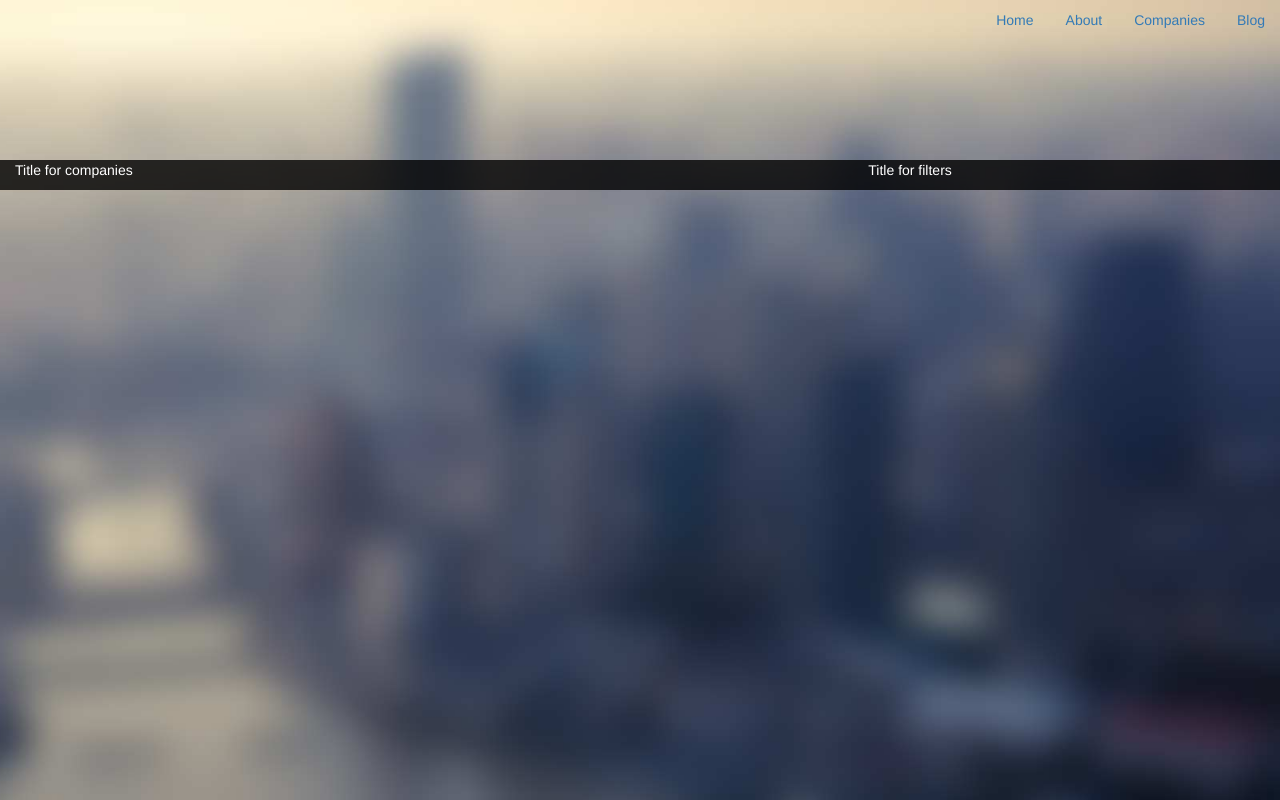
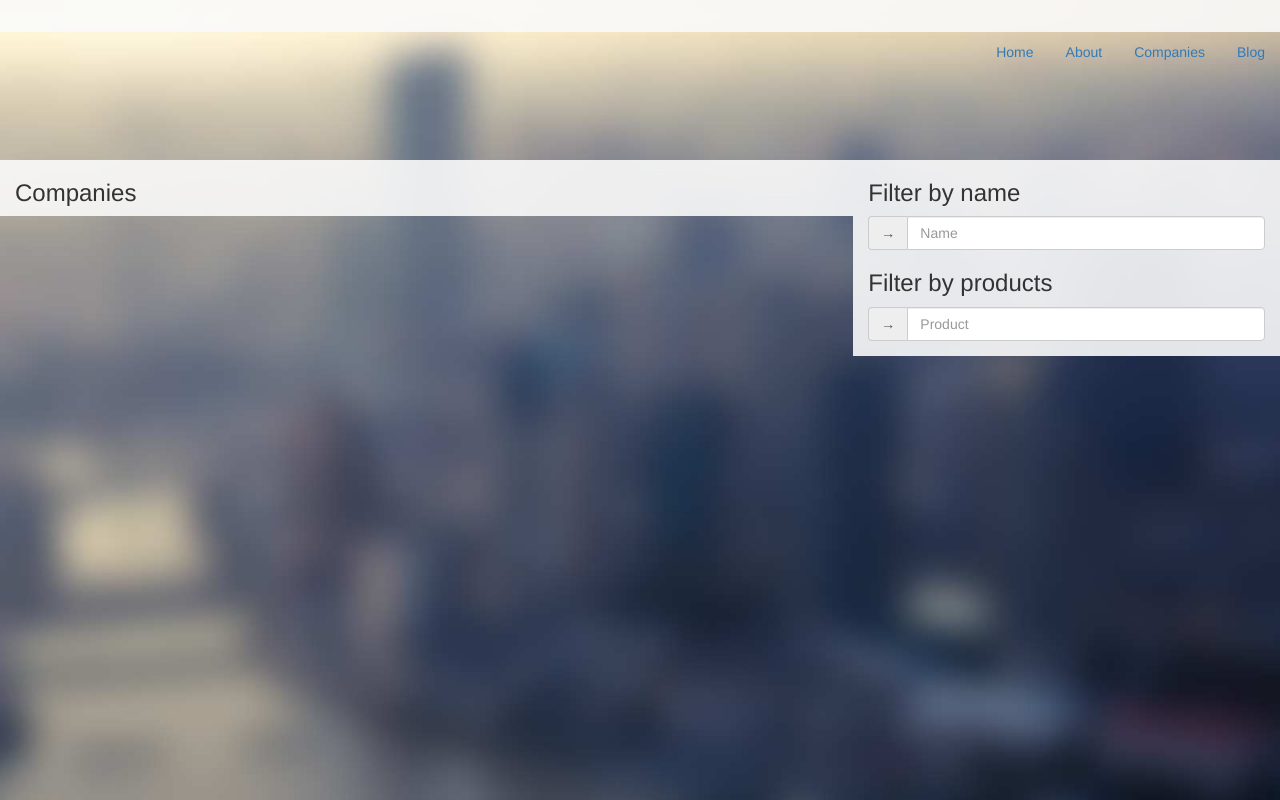
Before and after one commit to MaximAdler/AvalonAngularEs6, a website: page index.html in a window 1280 px wide. Drawn offline with nearby package versions, Linux system fonts and the light colour scheme; no server answers.

Commit message:
get companies; create search companies

```diff
--- a/app/app.core/app.controller.js
+++ b/app/app.core/app.controller.js
@@ -1,5 +1,6 @@
 let app = angular.module('app');
 
 app.controller('AppController',['$scope', ($scope) => {
-  $scope.title = 'Title From AppController'
+  $scope.filterName = '';
+  $scope.filterProducts = '';
 }])
--- a/app/components/companies/companies.controller.js
+++ b/app/components/companies/companies.controller.js
@@ -1,3 +1,8 @@
-app.controller('CompaniesController',['$scope', ($scope) => {
-  $scope.title = 'Title for companies';
+app.controller('CompaniesController',['$scope', '$http', '$log', ($scope, $http, $log) => {
+
+    $http.get('http://avalon.avalonfaltd.com:3090/companies')
+         .then((resp)=>{
+           $scope.companies = resp.data.success.filter((v)=>v.companyName != '' && v.companyName != null)
+           console.log($scope.companies)
+         })
 }])
--- a/app/components/companies/companies.html
+++ b/app/components/companies/companies.html
@@ -1 +1,40 @@
-<p>{{title}}</p>
+<div ng-controller="CompaniesController as CCtrl">
+  <div class="col-xs-12 col-md-8 app-companies">
+    <div class="companies-header">
+      <h3>Companies</h3>
+    </div>
+    <div class="companies-content">
+      <div class="list-group" ng-repeat="company in companies | orderBy: 'companyName' | filter: filterName">
+        <a class="list-group-item" ng-model='company.companyName'>{{company.companyName}}</a>
+      </div>
+    </div>
+  </div>
+  <div class="col-xs-6 col-md-4 app-filters">
+    <div class="filter-by-name-header">
+      <h3>Filter by name</h3>
+    </div>
+    <div class="filter-by-name-content">
+      <form>
+          <div class="form-group">
+              <div class="input-group">
+                  <div class="input-group-addon"><i class="fa fa-search">&#x2192;</i></div>
+                  <input type="text" class="form-control" placeholder="Name" ng-model="filterName">
+              </div>
+          </div>
+      </form>
+    </div>
+    <div class="filter-by-product-header">
+      <h3>Filter by products</h3>
+    </div>
+    <div class="filter-by-product-content">
+      <form>
+          <div class="form-group">
+              <div class="input-group">
+                  <div class="input-group-addon"><i class="fa fa-search">&#x2192;</i></div>
+                  <input type="text" class="form-control" placeholder="Product" ng-model="FilterProducts">
+              </div>
+          </div>
+      </form>
+    </div>
+  </div>
+</div>
--- a/app/components/filters/filters.controller.js
+++ /dev/null
@@ -1,3 +0,0 @@
-app.controller('FiltersController',['$scope', ($scope) => {
-  $scope.title = 'Title for filters';
-}])
--- a/app/components/filters/filters.html
+++ /dev/null
@@ -1 +0,0 @@
-<p>{{title}}</p>
--- a/app/components/header/header.html
+++ b/app/components/header/header.html
@@ -1,6 +1,9 @@
+<div class="app-header" ng-controller="HeaderController as HCtrl">
+  <div class="under-header-block"></div>
   <ul class="nav nav-pills pull-right">
     <li role="presentation"><a href="#">Home</a></li>
     <li role="presentation"><a href="#">About</a></li>
     <li role="presentation"><a href="#">Companies</a></li>
     <li role="presentation"><a href="#">Blog</a></li>
   </ul>
+</div>
--- a/app/main.js
+++ b/app/main.js
@@ -1 +1,13 @@
-angular.module('app',[]);
+angular.module('app',[])
+        .component('parheader', {
+          bindings: {
+            data: '<'
+          },
+          templateUrl: 'app/components/header/header.html'
+        })
+        .component('companies', {
+          bindings: {
+            data: '<'
+          },
+          templateUrl: 'app/components/companies/companies.html'
+        })
--- a/index.html
+++ b/index.html
@@ -11,15 +11,13 @@
     <script src="app/app.core/app.controller.js"></script>
     <script src="app/components/header/header.controller.js"></script>
     <script src="app/components/companies/companies.controller.js"></script>
-    <script src="app/components/filters/filters.controller.js"></script>
     <script src="build/main.bundle.js"></script>
     <link rel="stylesheet" href="/styles/style.min.css">
   </head>
   <body ng-controller='AppController as AppCtrl'>
     <div class="parallax">
-      <div class="app-header" ng-include="'app/components/header/header.html'" ng-controller="HeaderController as HCtrl"></div>
-      <div class="col-xs-12 col-md-8 app-companies" ng-include="'app/components/companies/companies.html'" ng-controller="CompaniesController as CCtrl"></div>
-      <div class="col-xs-6 col-md-4 app-filters" ng-include="'app/components/filters/filters.html'" ng-controller="FiltersController as FCtrl"></div>
+      <parheader></parheader>
+      <companies></companies>
     </div>
   </body>
 </html>
--- a/styles/style.scss
+++ b/styles/style.scss
@@ -1,4 +1,5 @@
 $height: 100%;
+$background: rgba(250,250,250,.9);
 
 body, html {
     height: $height;
@@ -18,10 +19,14 @@ body, html {
   height:20%;
 }
 .app-companies{
-  background: rgba(0,0,0,.8);
-  color:white;
+  background: $background;
 }
 .app-filters{
-  background: rgba(0,0,0,.8);
-  color:white;
+  background: $background;
 }
+
+.under-header-block{
+  width: 100%;
+  height: 20%;
+  background: $background;
+}
```
Also changed, not shown: styles/style.min.css, 1 other file. Lines whose indentation alone changed are shown as unchanged.
